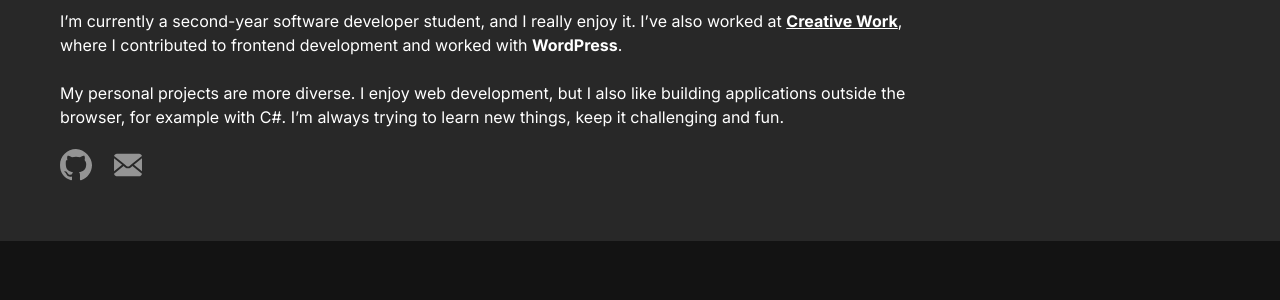
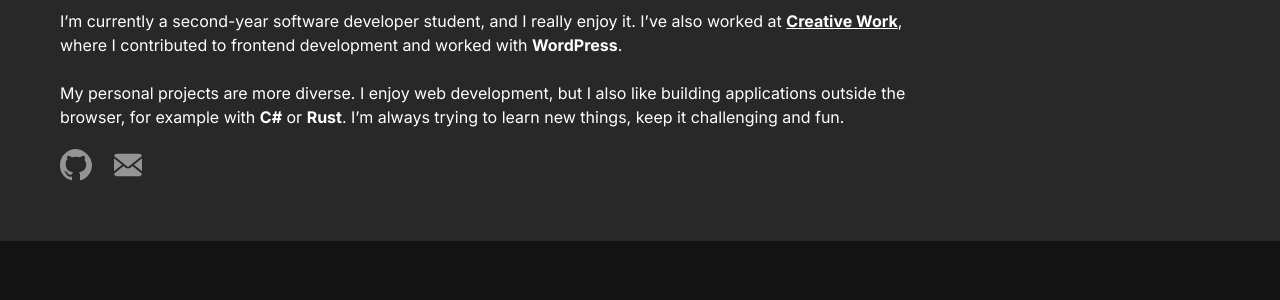
Before and after one commit to punthenk/portfolio_website, a PHP site: page / in a window 1280 px wide. Shown: the part 1414-1714 px from the top of the page. Run offline with PHP 8.4, Linux system fonts and the light colour scheme; style sheets or scripts are compiled from the project's sources; some web fonts are replaced.

Commit message:
Added rust and bold text

```diff
--- a/index.php
+++ b/index.php
@@ -80,7 +80,7 @@ include_once(__DIR__."/template/head.inc.php");
         Work</a>, where I contributed to frontend development and worked with <strong class="hover:text-blue-400 transition-colors">WordPress</strong>.</p><br>
 
         <p>My personal projects are more diverse. I enjoy web development, but I also like building applications outside
-        the browser, for example with C#. I’m always trying to learn new things, keep it challenging and fun.</p>
+        the browser, for example with <strong>C#</strong> or <strong>Rust</strong>. I’m always trying to learn new things, keep it challenging and fun.</p>
     </div>
     <div class="h-auto mt-5 flex gap-5">
         <a href="https://github.com/punthenk" target="_blank" class="h-8 hover:cursor-pointer"><img
```
